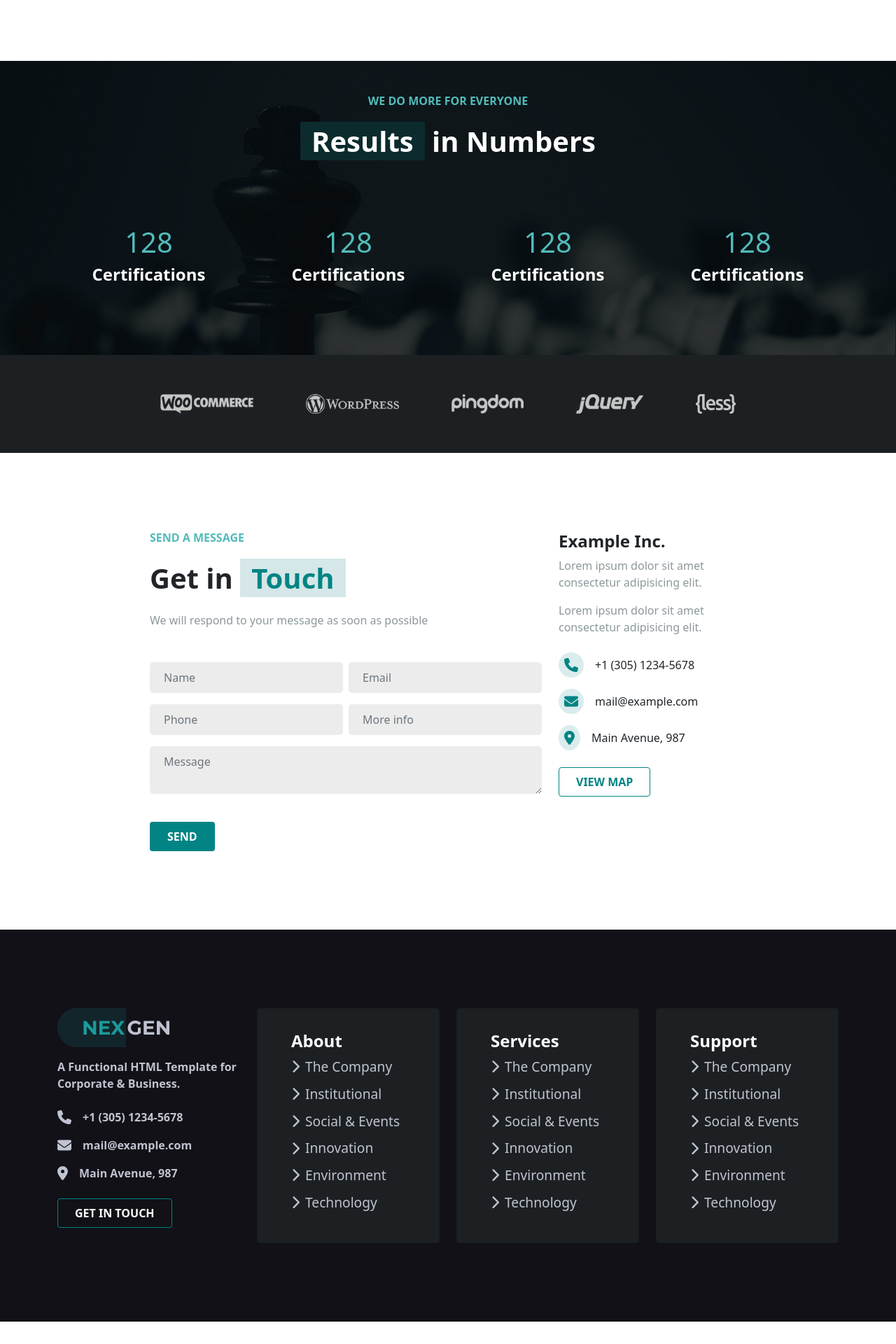
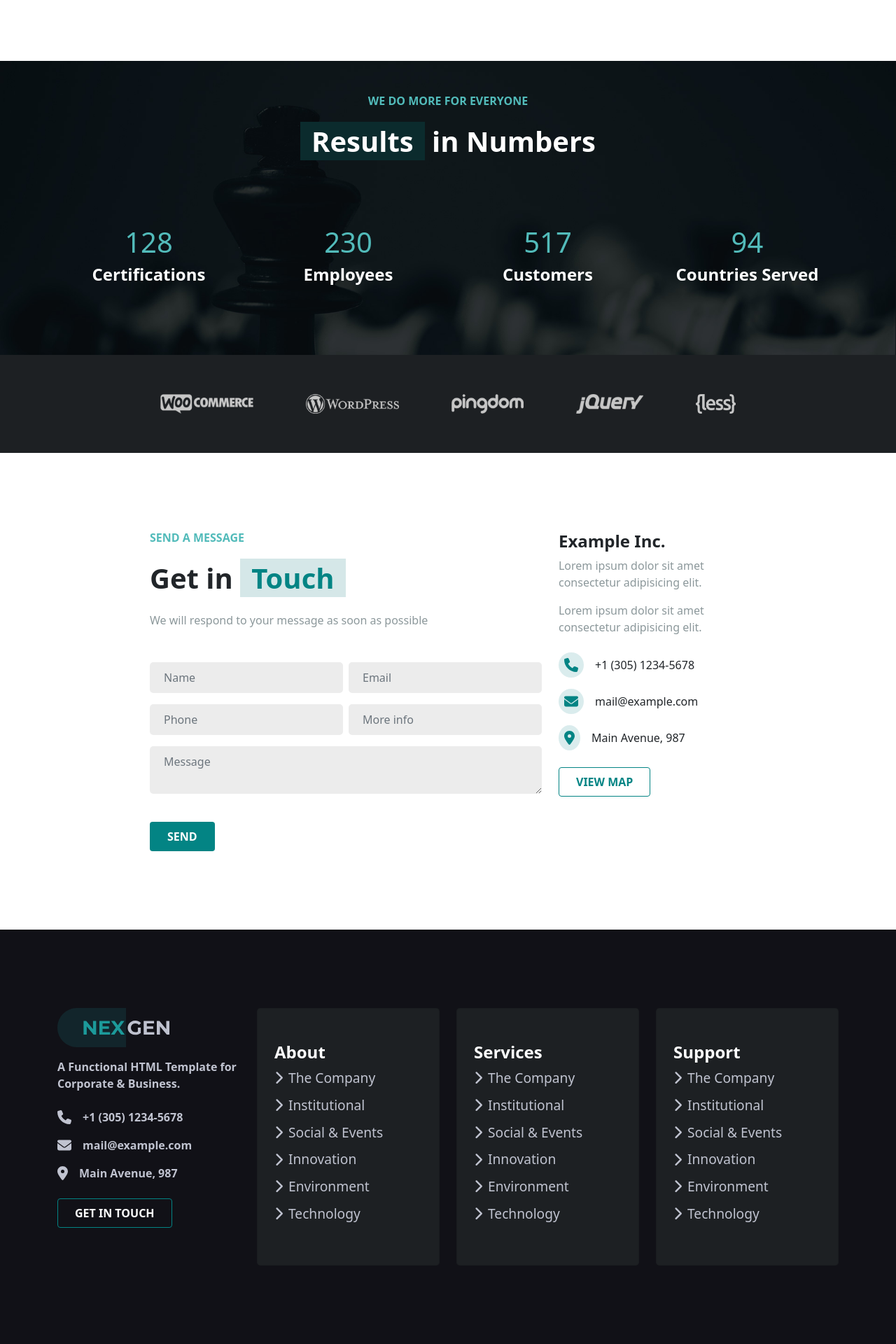
Before and after one commit to Stiv1100001/proj-html-vuejs, a Vue app: page / in a window 1280 px wide. Shown: the part 3502-5422 px from the top of the page at 70% size. Before the commit the page ends 5390 px from the top, so only its background shows below. Built offline with nearby package versions, Linux system fonts and the light colour scheme; a small style sheet from the web is missing.

Commit message:
Style fix

```diff
--- a/src/components/Main/ActionsSection.vue
+++ b/src/components/Main/ActionsSection.vue
@@ -1,6 +1,6 @@
 <template>
   <section class="actions">
-    <div class="container text-center">
+    <div class="container-md text-center">
       <div class="mb-5">
         <h6 class="subtitle mb-4">We do more for everyone</h6>
         <h1 class="title mb-4">
--- a/src/components/Main/NavBar.vue
+++ b/src/components/Main/NavBar.vue
@@ -1,6 +1,6 @@
 <template>
   <nav
-    class="container d-flex justify-content-between align-items-center pt-2 w-75 mx-auto"
+    class="container-md d-flex justify-content-between align-items-center pt-2 w-75 mx-auto"
   >
     <img :src="logo" alt="Logo" />
     <div class="d-flex">
--- a/src/components/Main/ResultSection.vue
+++ b/src/components/Main/ResultSection.vue
@@ -1,7 +1,7 @@
 <template>
   <section class="result">
     <div class="upper">
-      <div class="container py-5">
+      <div class="container-md py-5">
         <div class="text-center mb-5">
           <h6 class="subtitle mb-4">We do more for everyone</h6>
           <h1 class="title alternate mb-4">
@@ -17,20 +17,20 @@
           </div>
           <div class="col">
             <div class="text-center">
-              <h1>128</h1>
-              <h4>Certifications</h4>
+              <h1>230</h1>
+              <h4>Employees</h4>
             </div>
           </div>
           <div class="col">
             <div class="text-center">
-              <h1>128</h1>
-              <h4>Certifications</h4>
+              <h1>517</h1>
+              <h4>Customers</h4>
             </div>
           </div>
           <div class="col">
             <div class="text-center">
-              <h1>128</h1>
-              <h4>Certifications</h4>
+              <h1>94</h1>
+              <h4>Countries Served</h4>
             </div>
           </div>
         </div>
--- a/src/components/Main/TouchSection.vue
+++ b/src/components/Main/TouchSection.vue
@@ -1,6 +1,6 @@
 <template>
   <section class="touch">
-    <div class="container">
+    <div class="container-md">
       <div class="row">
         <div class="col-8">
           <h6 class="subtitle mb-4">Send a message</h6>
@@ -93,7 +93,7 @@ export default {
 @import "../../assets/style/partials/variables";
 
 .touch {
-  .container {
+  .container-md {
     padding: 7rem 9rem;
 
     p {
--- a/src/components/MainFooter.vue
+++ b/src/components/MainFooter.vue
@@ -1,6 +1,6 @@
 <template>
   <footer>
-    <div class="container">
+    <div class="container-md">
       <div class="row row-cols-4 g-4">
         <div class="col">
           <div>
@@ -26,7 +26,7 @@
           </div>
         </div>
         <div class="col">
-          <div class="card rounded rounded-3">
+          <div class="card rounded rounded-3 px-4 py-5">
             <h3>About</h3>
             <ul class="p-0 m-0">
               <li v-for="link in aboutList" :key="link" class="list-unstyled">
@@ -37,7 +37,7 @@
           </div>
         </div>
         <div class="col">
-          <div class="card rounded rounded-3">
+          <div class="card rounded rounded-3 px-4 py-5">
             <h3>Services</h3>
             <ul class="p-0 m-0">
               <li v-for="link in aboutList" :key="link" class="list-unstyled">
@@ -48,7 +48,7 @@
           </div>
         </div>
         <div class="col">
-          <div class="card rounded rounded-3">
+          <div class="card rounded rounded-3 px-4 py-5">
             <h3>Support</h3>
             <ul class="p-0 m-0">
               <li v-for="link in aboutList" :key="link" class="list-unstyled">
@@ -112,11 +112,15 @@ footer {
 
     .btn-outlined-blue {
       color: $white;
+
+      &:hover {
+        color: $fountain-blue;
+      }
     }
     .card {
       background-color: $shark;
 
-      padding: 2rem 3rem;
+      // padding: 10% 10%;
 
       h3 {
         color: $white;
--- a/src/components/MainHeader.vue
+++ b/src/components/MainHeader.vue
@@ -1,7 +1,7 @@
 <template>
   <header class="vw-100">
     <div
-      class="container d-flex justify-content-between align-items-center py-2"
+      class="container-md d-flex justify-content-between align-items-center py-2"
     >
       <div class="opening">
         <font-awesome-icon icon="fa-solid fa-clock" />
@@ -45,7 +45,7 @@ header {
   color: $white;
   font-size: 1rem;
 
-  .container {
+  .container-md {
     height: 100%;
 
     .social {
```
